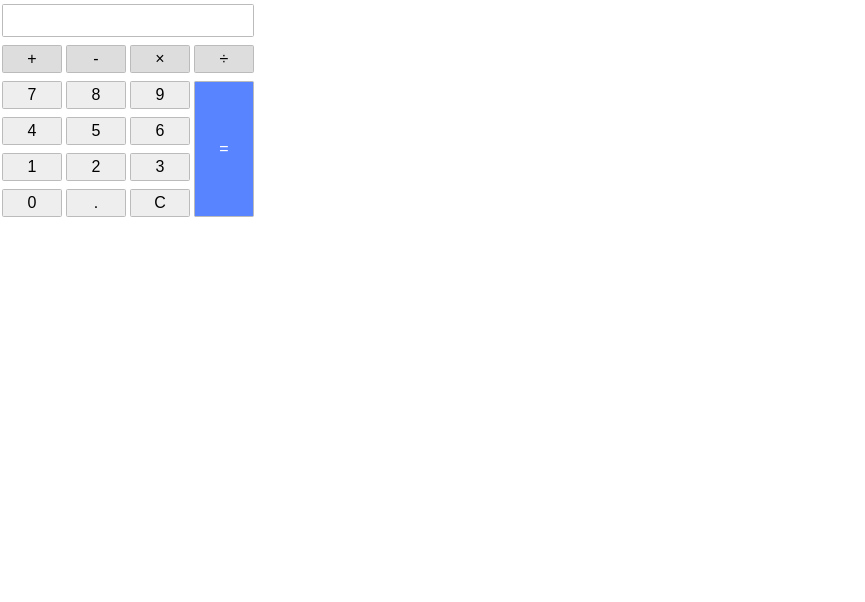
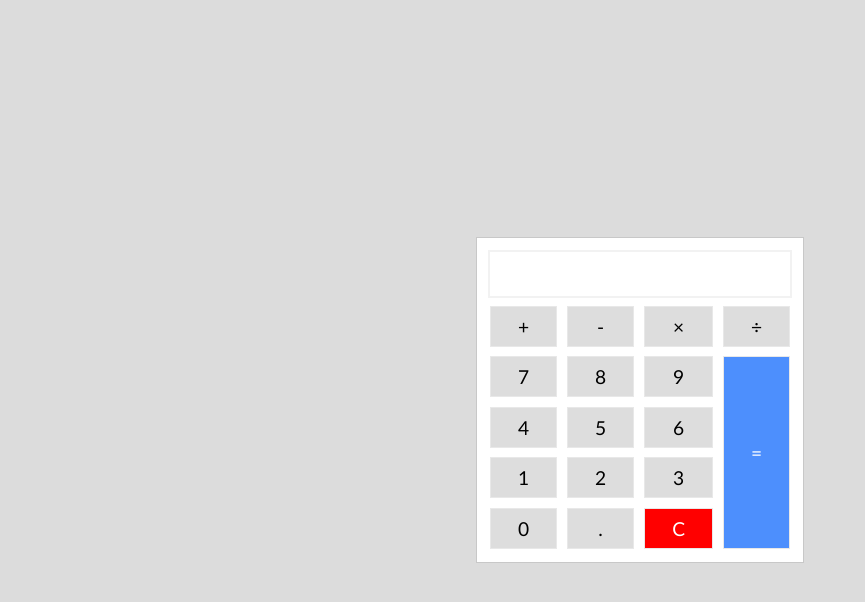
Before and after one commit to LuisCitrone/calculator, a plain HTML site: page index.html in a window 1280 px wide. Shown: the whole page, without its empty margins (0-865 px from the left). Drawn offline with Linux system fonts and the light colour scheme.

Commit message:
javítás és csere

```diff
--- a/css/style.css
+++ b/css/style.css
@@ -3,57 +3,82 @@ html {
 }
 
 body {
-    margin: 0;
+    margin     : 0;
+    padding    : 0;
+    font-family: 'Gill Sans', 'Gill Sans MT', Calibri, 'Trebuchet MS', sans-serif;
 }
 
 * {
     box-sizing: border-box;
 }
 
-.calculator {
-    display: flex;
-    flex-direction: column;
-    width: max-content;
+.main--style {
+    display         : flex;
+    align-items     : center;
+    justify-content : center;
+    background-color: rgb(220, 220, 220);
+    position        : fixed;
+    top             : 0;
+    left            : 0;
+    right           : 0;
+    bottom          : 0;
 }
 
-.calculator__buttons {
-    display: inline-flex;
+.calc__body {
+    display         : flex;
+    flex-direction  : column;
+    background-color: rgb(255, 255, 255);
+    border          : 1px solid rgb(200, 200, 200);
+    padding         : .5rem;
 }
 
-.calculator__column {
-    display: flex;
-    flex-direction: column;
-    width: 4rem;
+.calc__display {
+    border         : 2px solid rgb(242, 242, 242);
+    font-size      : 1.5rem;
+    padding        : 1rem;
+    margin         : .2rem;
+    flex           : 1 0 auto;
+    height         : 3rem;
+    display        : flex;
+    align-items    : center;
+    justify-content: flex-end;
 }
 
-.calculator__button {
-    background: #EEE;
-    border: 1px solid #bbb;
-    border-radius: .1rem;
-    display: block;
-    font-size: 1rem;
-    line-height: 1.5rem;
-    margin: .25rem .125rem;
+.calc__buttonRows {
+    display       : flex;
+    flex-direction: row;
 }
 
-.calculator__button--darker {
-    background: #ddd;
+.calc__row {
+    display       : flex;
+    flex-direction: column;
 }
 
-.calculator__button--equal {
-    background: #5885ff;
-    color: #fff;
-    flex-grow: 1;
+.calc__btn {
+    font-family    : 'Gill Sans', 'Gill Sans MT', Calibri, 'Trebuchet MS', sans-serif;
+    font-size      : 1.2rem;
+    padding        : .5rem 1.7rem;
+    margin         : .3rem;
+    border         : 1px solid rgb(232, 232, 232);
+    align-items    : center;
+    justify-content: center;
 }
 
-.calculator__output {
-    text-align: center;
+.btn__digit {
+    background-color: rgb(221, 221, 221);
 }
 
-.calculator__output-value {
-    border: 1px solid #bbb;
-    border-radius: .1rem;
-    margin: .25rem .125rem;
-    padding: .5rem;
-    width: calc(100% - .25rem);
+.btn__operator {
+    background-color: rgb(221, 221, 221);
 }
+
+.btn__equation {
+    flex            : 1 0 auto;
+    background-color: rgb(77, 143, 253);
+    color           : rgb(255, 255, 255);
+}
+
+.btn__clear {
+    background-color: rgb(255, 0, 0);
+    color           : rgb(255, 255, 255);
+}
--- a/index.html
+++ b/index.html
@@ -1,49 +1,48 @@
 <!DOCTYPE html>
-<html lang="hu">
+<html lang="en">
 
 <head>
     <meta charset="UTF-8">
     <meta name="viewport" content="width=device-width, initial-scale=1.0">
-        <meta http-equiv="X-UA-Compatible" content="ie=edge">
-        <title>Document</title>
     <link rel="stylesheet" href="/calculator/css/style.css">
+    <title>Calculator</title>
 </head>
 
 <body>
+    <main class="main--style">
 
-        <div class="calculator">
-            <div class="calculator__output">
-                <input type="text" class="calculator__output-value" readonly>
+        <div class="calc__body">
+            <div class="calc__display"></div>
+            <div class="calc__buttonRows">
+                <div class="calc__row">
+                    <button class="calc__btn btn__operator">+</button>
+                    <button class="calc__btn btn__digit">7</button>
+                    <button class="calc__btn btn__digit">4</button>
+                    <button class="calc__btn btn__digit">1</button>
+                    <button class="calc__btn btn__digit">0</button>
                 </div>
-            <div class="calculator__buttons">
-                <div class="calculator__column">
-                    <button data-value="+" class="calculator__button calculator__button--darker">+</button>
-                    <button data-value="7" class="calculator__button">7</button>
-                    <button data-value="4" class="calculator__button">4</button>
-                    <button data-value="1" class="calculator__button">1</button>
-                    <button data-value="0" class="calculator__button">0</button>
+                <div class="calc__row">
+                    <button class="calc__btn btn__operator">-</button>
+                    <button class="calc__btn btn__digit">8</button>
+                    <button class="calc__btn btn__digit">5</button>
+                    <button class="calc__btn btn__digit">2</button>
+                    <button class="calc__btn btn__digit">.</button>
                 </div>
-                <div class="calculator__column">
-                    <button data-value="-" class="calculator__button calculator__button--darker">-</button>
-                    <button data-value="8" class="calculator__button">8</button>
-                    <button data-value="5" class="calculator__button">5</button>
-                    <button data-value="2" class="calculator__button">2</button>
-                    <button data-value="." class="calculator__button">.</button>
+                <div class="calc__row">
+                    <button class="calc__btn btn__operator">×</button>
+                    <button class="calc__btn btn__digit">9</button>
+                    <button class="calc__btn btn__digit">6</button>
+                    <button class="calc__btn btn__digit">3</button>
+                    <button class="calc__btn btn__clear">C</button>
                 </div>
-                <div class="calculator__column">
-                    <button data-value="*" class="calculator__button calculator__button--darker">&times;</button>
-                    <button data-value="9" class="calculator__button">9</button>
-                    <button data-value="6" class="calculator__button">6</button>
-                    <button data-value="3" class="calculator__button">3</button>
-                    <button data-value="C" class="calculator__button calculator__button--clear">C</button>
-                </div>
-                <div class="calculator__column">
-                    <button data-value="/" class="calculator__button calculator__button--darker">&div;</button>
-                    <button data-value="=" class="calculator__button calculator__button--equal">=</button>
+                <div class="calc__row">
+                    <button class="calc__btn btn__operator">÷</button>
+                    <button class="calc__btn btn__equation">=</button>
                 </div>
             </div>
         </div>
 
+    </main>
     <script src="/calculator/js/calculator.js"></script>
 </body>
 
--- a/js/calculator.js
+++ b/js/calculator.js
@@ -0,0 +1,65 @@
+let displayElement = document.querySelector('.calc__display');
+
+function parseExpression(str) {
+  let numArr = str.split(/[-,+,×,÷]/).filter(Boolean);
+  let strArr = str.split(/([-,+,×,÷])/).filter(Boolean);
+  let opArr = strArr.filter(function (e) {
+    if (e === '-' || e === '+' || e === '×' || e === '÷') {
+      return true;
+    }
+  })
+  return [numArr,
+    opArr
+  ];
+
+}
+
+function checkArraysForError(arr) {
+  if (arr[0].length <= arr[1].length) {
+    return true;
+  }
+  return false;
+}
+
+function setDisplay(variable, display) {
+  displayVar = variable;
+  displayElement.textContent = display;
+}
+
+function calculate(parsedArrays) {
+  let nums = parsedArrays[0];
+  let ops = parsedArrays[1];
+  let result = Number(nums[0]);
+  for (let i = 1; i <= ops.length; i += 1) {
+    if (ops[i - 1] === '+') {
+      result = result + Number(nums[i]);
+    } else if (ops[i - 1] === '-') {
+      result = result - Number(nums[i]);
+    } else if (ops[i - 1] === '×') {
+      result = result * Number(nums[i]);
+    } else if (ops[i - 1] === '÷') {
+      result = result / Number(nums[i]);
+    }
+  } return result;
+}
+let displayVar = '';
+let btnContent = '';
+let btnElements = document.querySelectorAll('.btn__digit, .btn__operator');
+for (let i = 0; i < btnElements.length; i += 1) {
+  btnElements[i].addEventListener('click', function (event) {
+    btnContent = event.target.textContent;
+    displayVar += event.target.textContent;
+    displayElement.textContent = displayVar;
+  })
+}
+
+document.querySelector('.btn__equation').addEventListener('click', () => {
+  parsedArrays = parseExpression(displayVar);
+  if (checkArraysForError(parsedArrays)) {
+    setDisplay('', 'Error');
+  } else {
+    setDisplay(calculate(parsedArrays), calculate(parsedArrays));
+  }
+})
+
+document.querySelector('.btn__clear').addEventListener('click', () => setDisplay('', ''))
```
Lines whose indentation alone changed are shown as unchanged.
